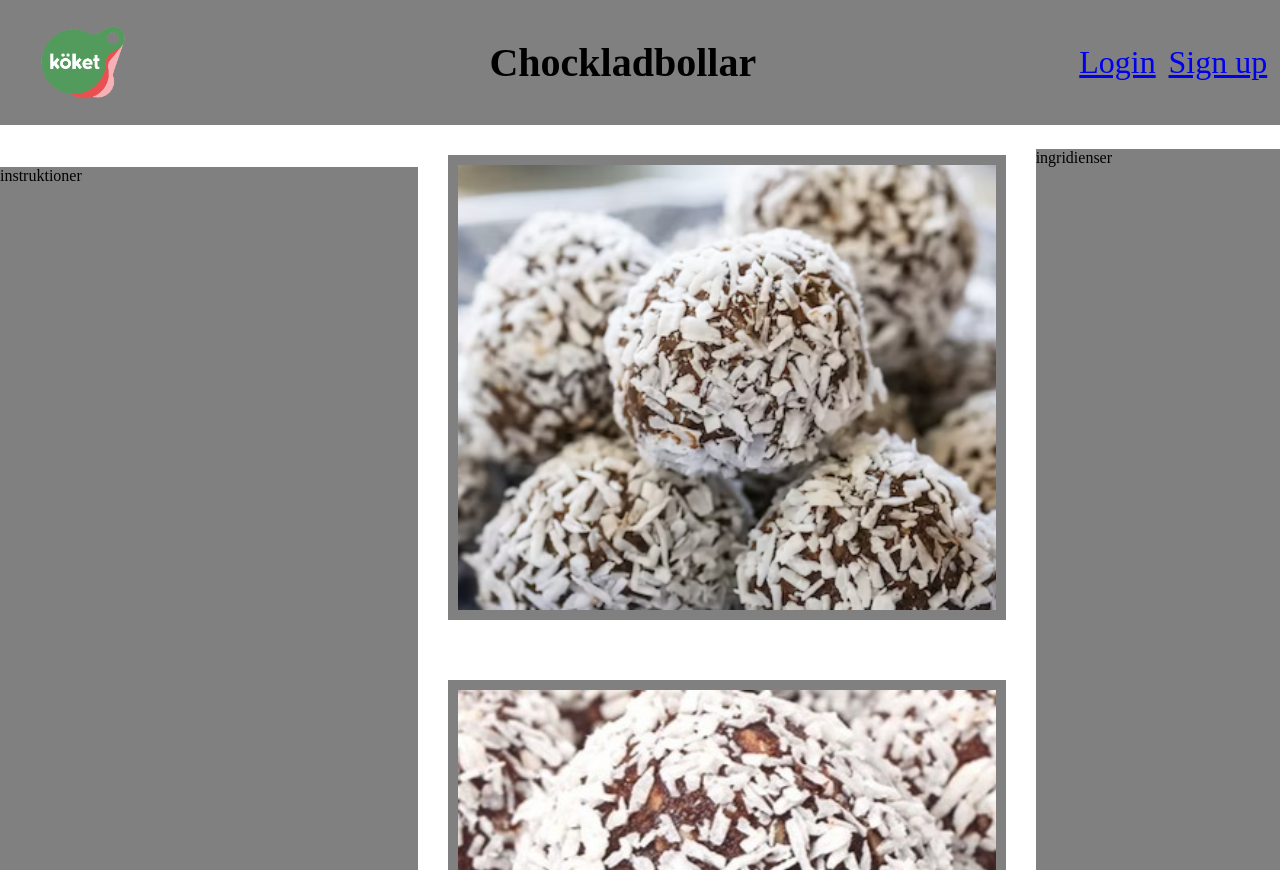
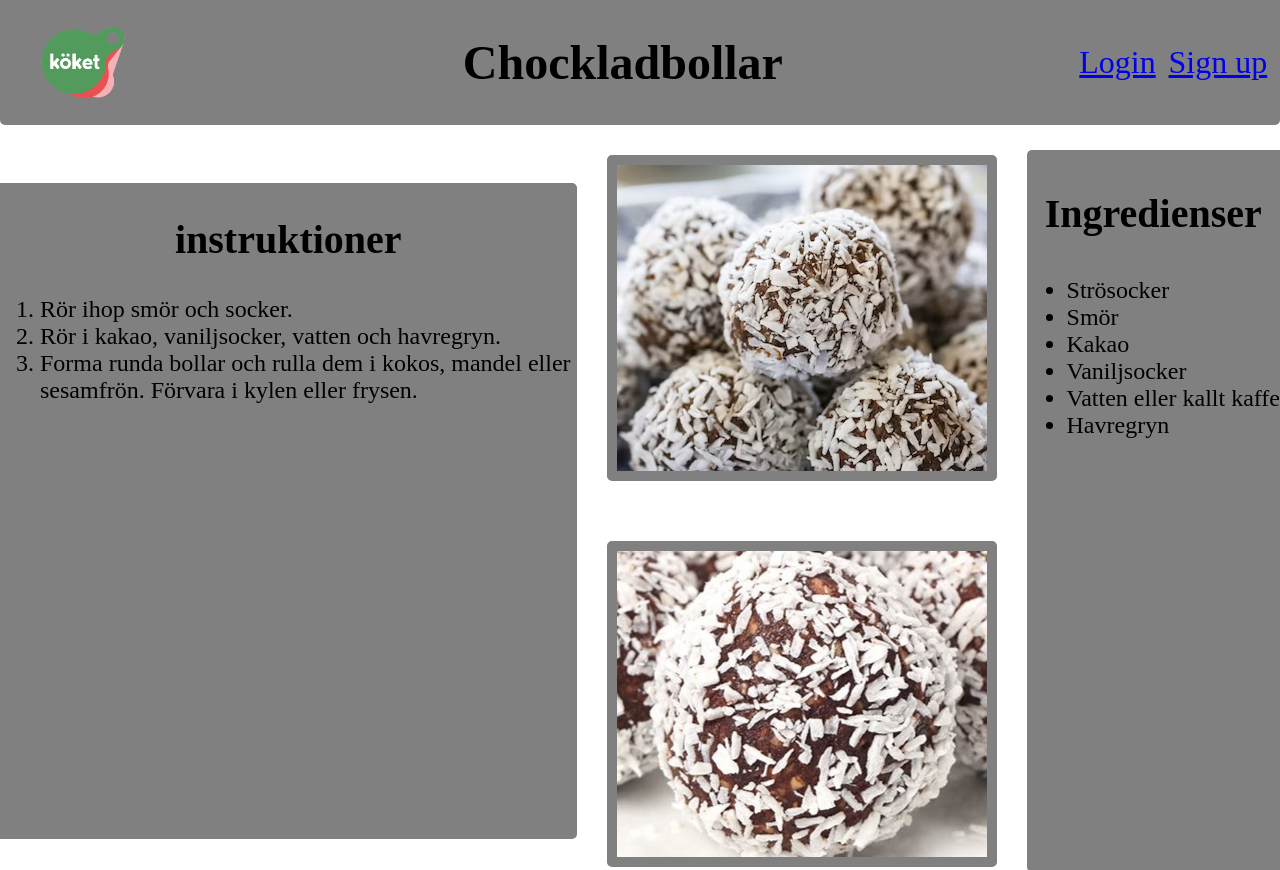
Before and after one commit to TE22E-Valentino-Markouch/projekt_mat_recept, a plain HTML site: page Mat/index.html in a window 1280 px wide. Shown: the top 870 px of the page. Drawn offline with Linux system fonts and the light colour scheme; a web font is replaced by a local one.

Commit message:
La till listor och text till main/aside

```diff
--- a/Mat/index.html
+++ b/Mat/index.html
@@ -29,18 +29,34 @@
     <main>
 
         <div>
+                <h2 class="instruktion-rubrik">
+                    instruktioner
+                </h2>
 
-            instruktioner
+                <ol class="instruktion-lista">
+                    <li>Rör ihop smör och socker.</li>
+                    <li>Rör i kakao, vaniljsocker, vatten och havregryn.</li>
+                    <li>Forma runda bollar och rulla dem i kokos, mandel eller sesamfrön. Förvara i kylen eller frysen.</li>
+                </ol>
 
         </div>
     </main>
 
     <aside>
-        <div>
 
-ingridienser
+        <h3 class="ingrediens-rubrik">
+        Ingredienser
+       </h3>
 
-</div>
+       <ul class="ingrediens-lista">
+        <li>Strösocker</li>
+        <li>Smör</li>
+        <li>Kakao</li>
+        <li>Vaniljsocker</li>
+        <li>Vatten eller kallt kaffe</li>
+        <li>Havregryn</li>
+       </ul>
+
     </aside>
 
     <div class="flex-container1">
@@ -56,7 +72,7 @@
     <footer>
         <div class="flex-container2">
 
-            <p id="footer_text">Kontakta oss på:</p>
+            <p id="footer-text">Kontakta oss på:</p>
 
             <a href = "mailto: Köket@kontakt.se" class="email">Köket@kontakt.se</a>
 
--- a/Mat/style.css
+++ b/Mat/style.css
@@ -16,10 +16,13 @@
   background-color: gray;
   align-items: center;
   justify-content: space-between;
+  border-bottom: 2px;
+  border-bottom-left-radius: 5px;
+  border-bottom-right-radius: 5px;
 }
 
 h1 {
-  font-size: 250%;
+  font-size: 300%;
   font-family: "Agbalumo";
   flex: 2;
   text-align: center;
@@ -60,7 +63,21 @@
   background: gray;
   margin-top: 10%;
   margin-bottom: 10%;
+  border: 2px;
+  border-top-right-radius: 5px;
+  border-bottom-right-radius: 5px;
 }
+
+.instruktion-rubrik {
+  text-align: center;
+  font-size: 250%;
+  font-family: "Agbalumo";
+}
+
+.instruktion-lista {
+  font-size: 150%;
+}
+
 aside {
   grid-column-start: 4;
   grid-column-end: 5;
@@ -69,7 +86,22 @@
   background: gray;
   margin-top: 10%;
   margin-bottom: 10%;
+  border-bottom: 2px;
+  border-bottom-left-radius: 5px;
+  border-top-left-radius: 5px;
 }
+
+
+.ingrediens-rubrik {
+  text-align: center;
+  font-size: 250%;
+  font-family: "Agbalumo";
+}
+
+.ingrediens-lista {
+  font-size: 150%;
+}
+
 
 .flex-container1 {
   display: flex;
@@ -78,6 +110,8 @@
   grid-column-end: 4;
   grid-row-start: 2;
   grid-row-end: 4;
+  border: 2px;
+  border-radius: 5px;
 }
 
 .flex-container1 > img {
@@ -85,6 +119,7 @@
   border-style: solid;
   border-color: gray;
   border-width: 10px;
+  border-radius: 5px;
 }
 
 footer {
@@ -93,6 +128,9 @@
   grid-row-start: 4;
   grid-row-end: 5;
   background-color: gray;
+  border-bottom: 2px;
+  border-top-left-radius: 5px;
+  border-top-right-radius: 5px;
 }
 
 .flex-container2 {
@@ -107,7 +145,7 @@
   margin-left: 5%;
 }
 
-#footer_text {
+#footer-text {
   font-size: 200%;
 }
 
```
